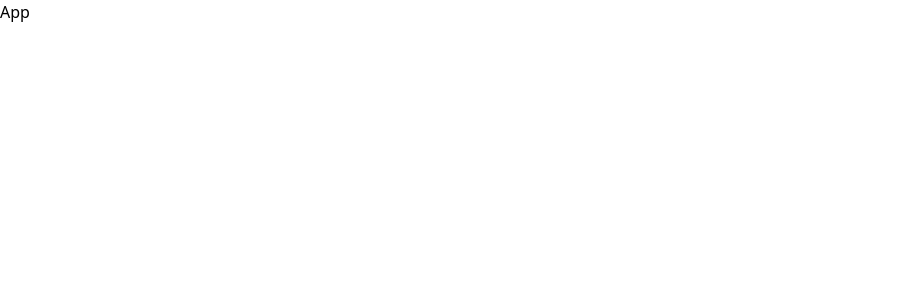
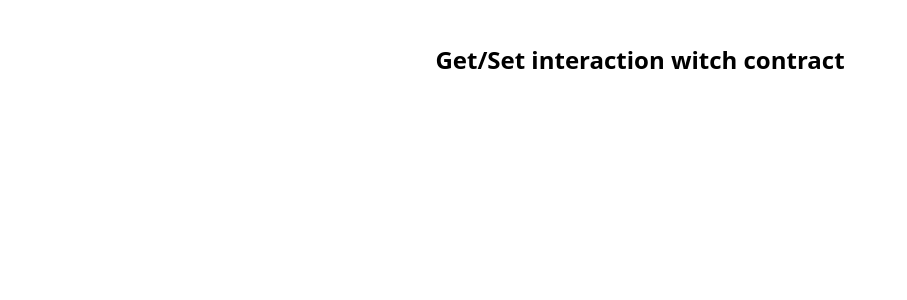
Before and after one commit to atroopa/react-simple-ethers, a React (Create React App) app: page / in a window 1280 px wide. Shown: the top 300 px of the page, without its empty margins (0-907 px from the left). Built offline with nearby package versions, Linux system fonts and the light colour scheme.

Commit message:
simple store components

```diff
--- a/src/App.js
+++ b/src/App.js
@@ -1,8 +1,9 @@
+import SimpleStore from "./components/SimpleStore";
 
 function App() {
   return (
     <div >
-      App
+      <SimpleStore />
     </div>
   );
 }
--- a/src/components/SimpleStore.jsx
+++ b/src/components/SimpleStore.jsx
@@ -0,0 +1,21 @@
+import React, {useState} from 'react';
+
+const SimpleStore = () => {
+
+    const [errorMessage, setErrorMessage]      = useState(null);
+    const [defaultAccount , setDefaultAccount] = useState(null);
+    const [connectButtonText, setConnectButtonText] = useState(null);
+
+    const connectWalletHandler = () => {
+
+    }
+
+    return (
+        <div className='flex flex-col items-center py-11'>
+            <h3 className='text-2xl font-bold'>{"Get/Set interaction witch contract"}</h3>
+            <button onClick={connectWalletHandler}>{connectButtonText}</button>
+        </div>
+    );
+};
+
+export default SimpleStore;
```
